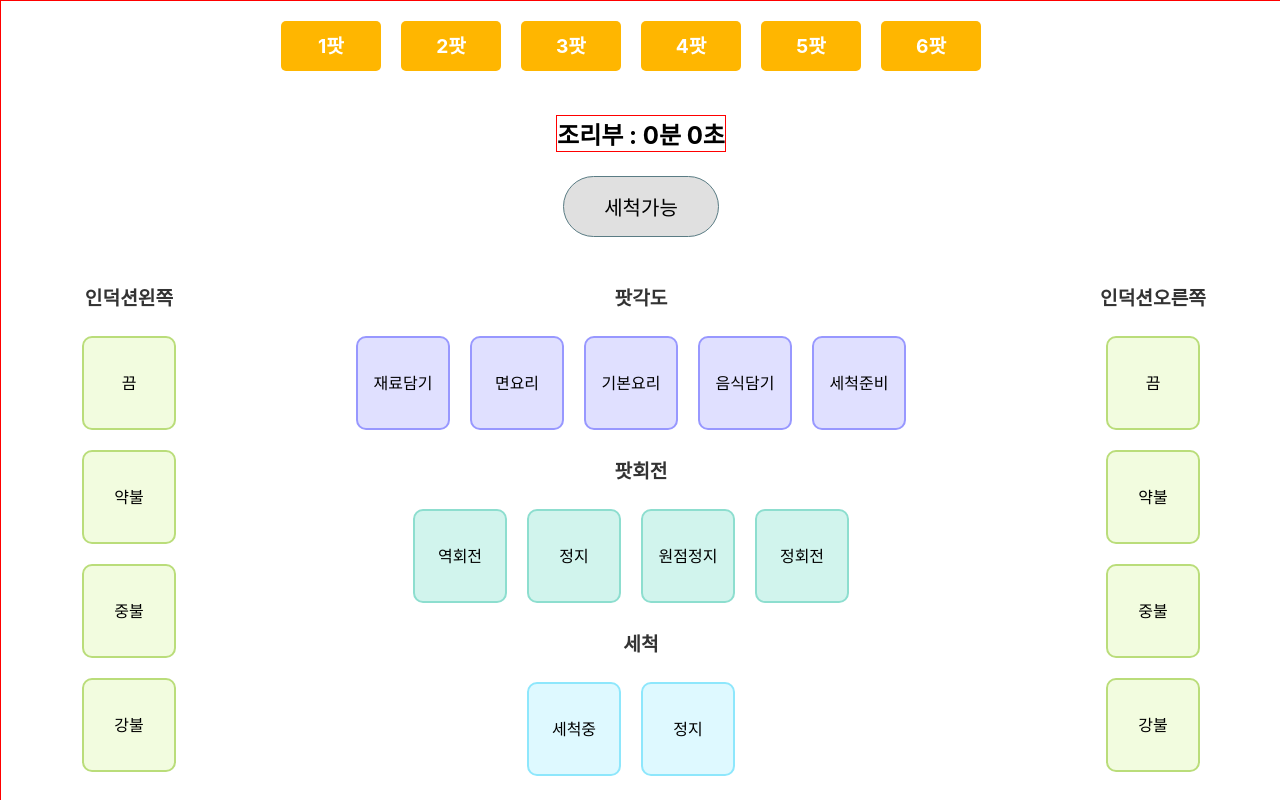
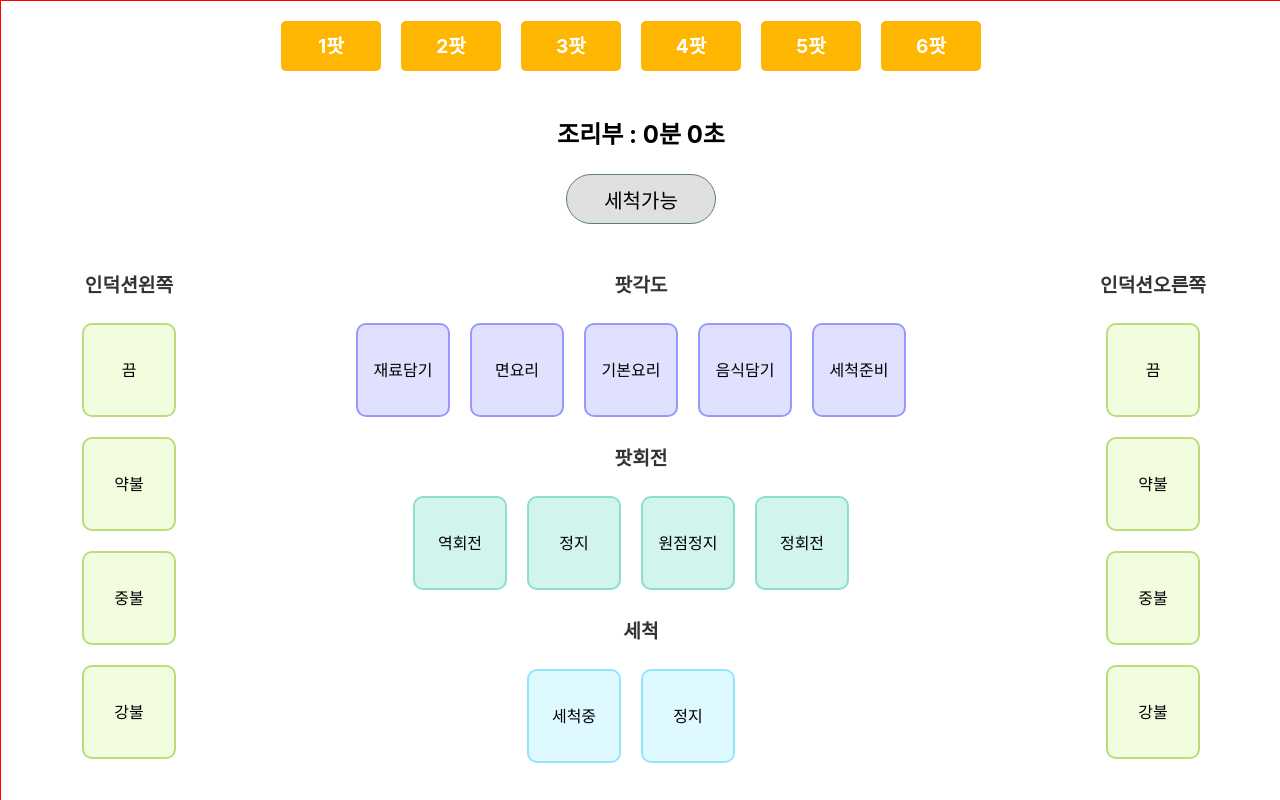
Before and after one commit to eunjae103/creobtn, a React (Create React App) app: page / in a window 1280 px wide. Shown: the top 800 px of the page. Built offline with nearby package versions, Linux system fonts and the light colour scheme.

Commit message:
합치기

```diff
--- a/src/ButtonsWrap/Buttons.js
+++ b/src/ButtonsWrap/Buttons.js
@@ -10,6 +10,11 @@ const Buttons = () => {
     { id: 5, text: "5팟" },
     { id: 6, text: "6팟" },
   ]);
+
+  const buttonValueSetting = (e) => {
+    setSelectButtons(e.target.value);
+  };
+
   const [leftButtons, setLeftButtons] = useState([
     { id: 1, text: "끔" },
     { id: 2, text: "약불" },
@@ -56,15 +61,16 @@ const Buttons = () => {
       <SelectBtnWrap>
         <SelectBtn>
           {selectButtons.map((b) => {
-            return <li key={b.id}>{b.text}</li>;
+            return (
+              <li key={b.id} onClick={buttonValueSetting}>
+                {b.text}
+              </li>
+            );
           })}
         </SelectBtn>
-      </SelectBtnWrap>
-
-      <ConditionWrap>
         <h3>{selectButtons.text}조리부 : 0분 0초</h3>
         <button>세척가능</button>
-      </ConditionWrap>
+      </SelectBtnWrap>
 
       <InductionWrap>
         <LeftInduction>
@@ -135,12 +141,36 @@ const Buttons = () => {
 const SelectBtnWrap = styled.div`
   display: flex;
   justify-content: center;
+  flex-direction: column;
   margin: 0 auto;
   padding: 20px 0;
+  overflow: hidden;
+  h3 {
+    text-align: center;
+
+    font-size: 1.5rem;
+  }
+  button {
+    width: 150px;
+    height: 50px;
+    margin: 0 auto;
+    border-radius: 40px;
+    font-size: 1.25rem;
+    border: none;
+    background: none;
+    outline: none;
+    cursor: pointer;
+    background: #e0e0e0;
+    border: 1px solid #5a7c84;
+  }
 `;
 
 const SelectBtn = styled.div`
   display: flex;
+  justify-content: center;
+  align-items: center;
+  padding-bottom: 20px;
+
   li {
     list-style: none;
     width: 100px;
@@ -161,28 +191,6 @@ const SelectBtn = styled.div`
   }
 `;
 
-const ConditionWrap = styled.div`
-  display: flex;
-  flex-direction: column;
-  align-items: center;
-  padding-bottom: 20px;
-  h3 {
-    border: 1px solid red;
-    font-size: 1.5rem;
-  }
-  button {
-    display: flex;
-    padding: 15px 40px;
-    border-radius: 40px;
-    font-size: 1.25rem;
-    border: none;
-    background: none;
-    outline: none;
-    cursor: pointer;
-    background: #e0e0e0;
-    border: 1px solid #5a7c84;
-  }
-`;
 const InductionWrap = styled.div`
   display: flex;
 `;
```
